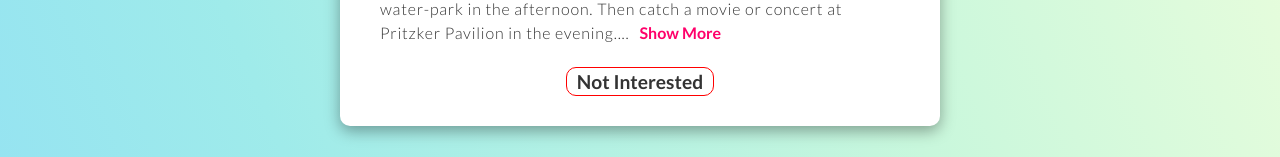
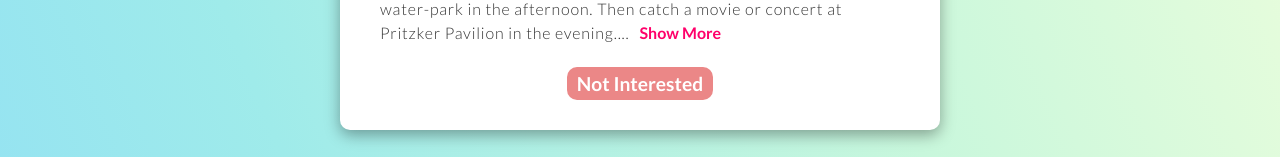
Before and after one commit to ddepu11/tours-app-react, a React (Create React App) app: page / in a window 1280 px wide. Shown: the part 554-711 px from the top of the page. Built offline with nearby package versions, Linux system fonts and the light colour scheme.

Commit message:
no interested button styled more

```diff
--- a/src/App.css
+++ b/src/App.css
@@ -111,17 +111,21 @@ ul {
   background: transparent;
   border: 0;
   font-size: 1.2em;
-  border: 1px solid red;
-  padding: 2px 10px;
+  background: #eb8787;
+  padding: 5px 10px;
   font-weight: bolder;
-  color: #333;
+  color: rgb(255, 255, 255);
   border-radius: 10px;
   cursor: pointer;
   display: block;
   max-width: 80%;
   margin: 10px auto 30px;
+  transition: all 0.5s ease;
 }
 
+.not-interested:hover {
+  transform: scale(1.1) translateY(-3px);
+}
 .not-interested:focus,
 .refersh-btn:focus {
   outline: 0;
```
